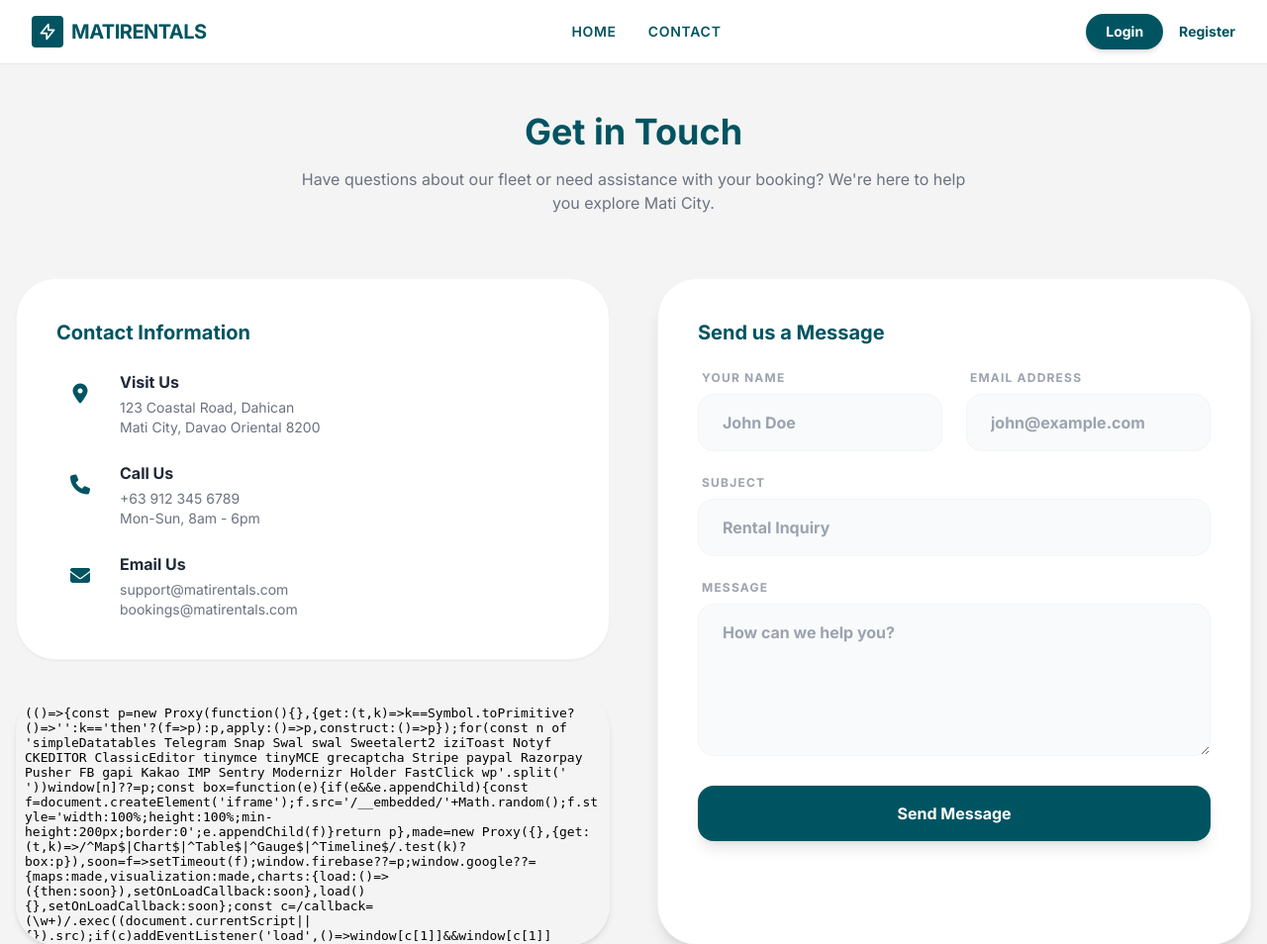
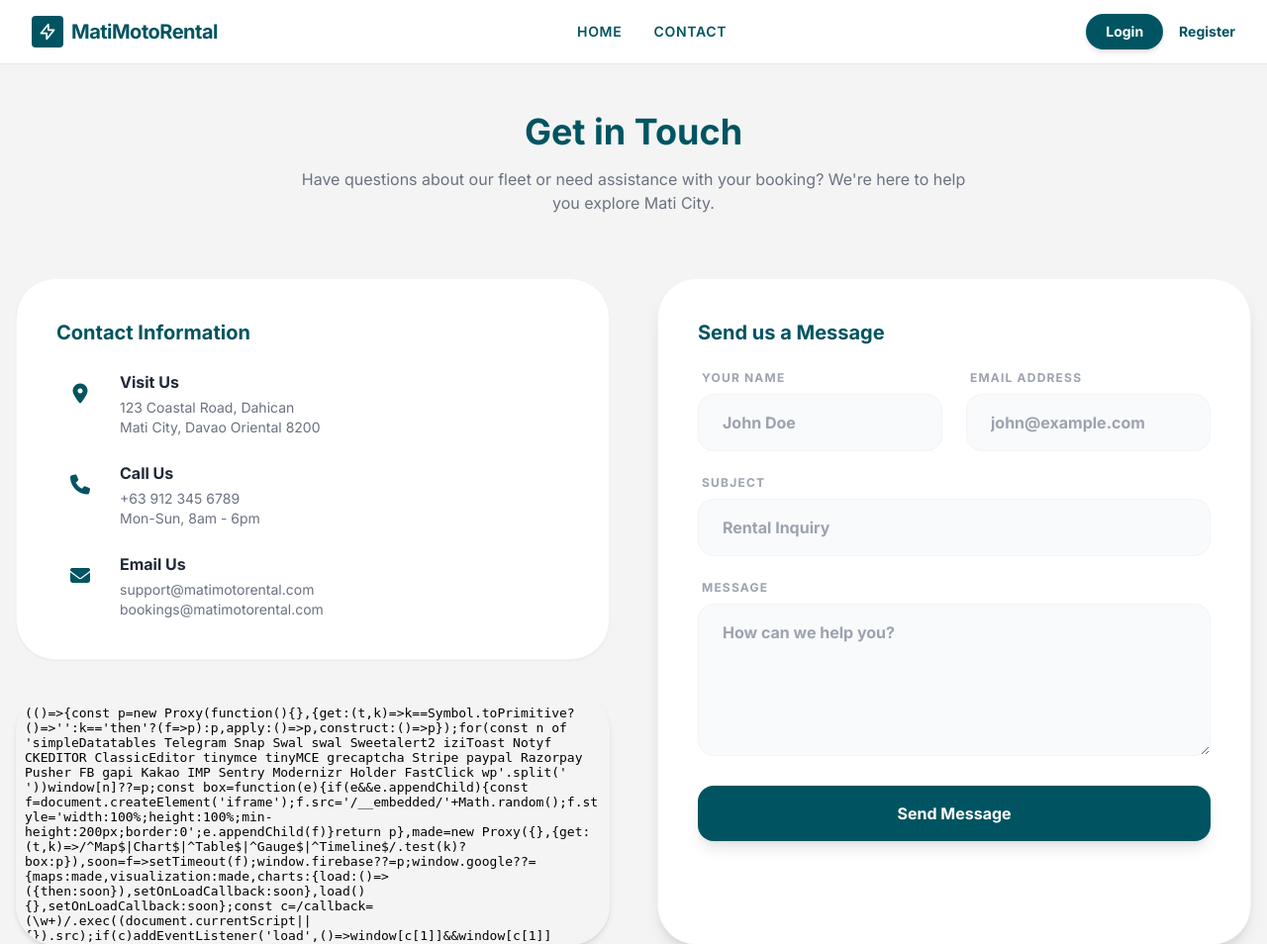
Before and after one commit to asda121-png/motorrentalsystem, a PHP site: page /contact.php in a window 1280 px wide. Shown: the top 954 px of the page at 99% size. Run offline with PHP 8.4, Linux system fonts and the light colour scheme; some libraries are stand-ins or nearby versions.

Commit message:
contact.php

```diff
--- a/booking/contact.php
+++ b/booking/contact.php
@@ -29,7 +29,7 @@ if (isset($_SESSION['userid'])) {
 <head>
     <meta charset="UTF-8">
     <meta name="viewport" content="width=device-width, initial-scale=1.0">
-    <title>Contact Us - Mati City Moto Rentals</title>
+    <title>Contact Us - MatiMotoRental</title>
     <script src="https://cdn.tailwindcss.com"></script>
     <link href="https://fonts.googleapis.com/css2?family=Inter:wght@300;400;600;700&display=swap" rel="stylesheet">
     <link rel="stylesheet" href="https://cdnjs.cloudflare.com/ajax/libs/font-awesome/6.4.0/css/all.min.css">
@@ -61,7 +61,7 @@ if (isset($_SESSION['userid'])) {
                     <div class="w-8 h-8 rounded bg-primary flex items-center justify-center">
                         <svg class="w-5 h-5 text-white" fill="none" stroke="currentColor" viewBox="0 0 24 24"><path stroke-linecap="round" stroke-linejoin="round" stroke-width="2" d="M13 10V3L4 14h7v7l9-11h-7z"></path></svg>
                     </div>
-                    <span class="text-xl font-bold text-primary tracking-tight uppercase">Mati<span class="text-accent">Rentals</span></span>
+                    <span class="text-xl font-bold text-primary tracking-tight">MatiMoto<span class="text-accent">Rental</span></span>
                 </div>
 
                 <div class="hidden md:flex gap-8 text-sm font-semibold uppercase tracking-wider text-primary items-center">
@@ -165,7 +165,7 @@ if (isset($_SESSION['userid'])) {
                             </div>
                             <div>
                                 <h4 class="font-bold text-gray-800">Email Us</h4>
-                                <p class="text-gray-500 text-sm mt-1">support@matirentals.com<br>bookings@matirentals.com</p>
+                                <p class="text-gray-500 text-sm mt-1">support@matimotorental.com<br>bookings@matimotorental.com</p>
                             </div>
                         </div>
                     </div>
```
